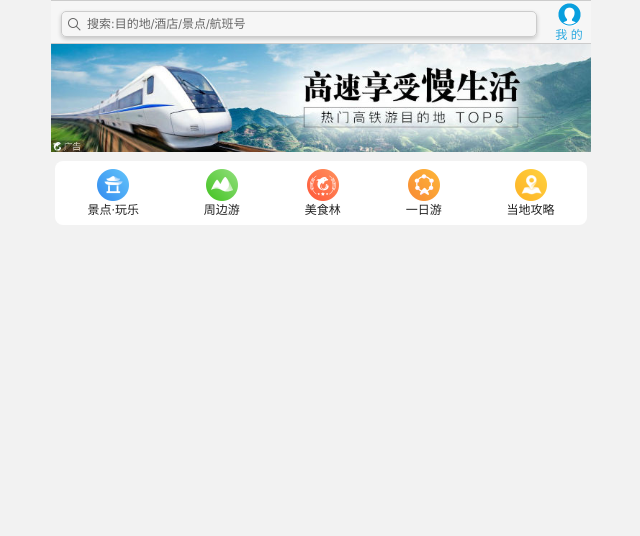
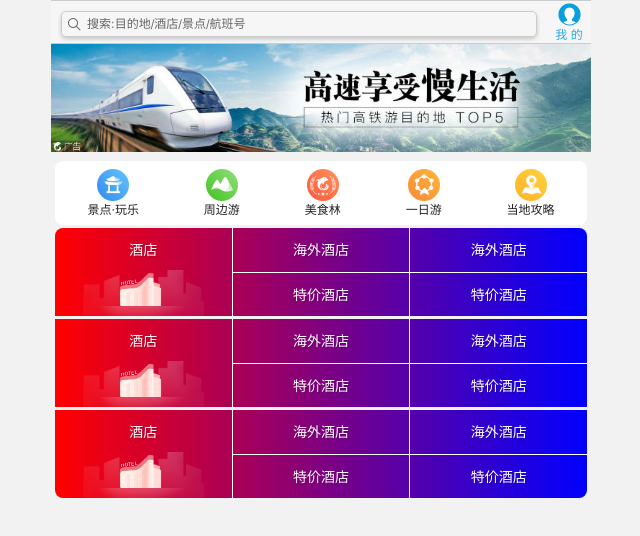
Before and after one commit to lihu132/xiecheng_mobile, a plain HTML site: page index.html in a window 1280 px wide. Shown: the whole page, without its empty margins (319-959 px from the left). Drawn offline with Linux system fonts and the light colour scheme.

Commit message:
linear_gradient

```diff
--- a/css/index.css
+++ b/css/index.css
@@ -149,3 +149,53 @@ body {
 .local-nav li .local-nav-icon-icon5 {
     background-position: 0 -128px;
 }
+
+/* 主导航栏 */
+nav {
+    margin: 0 4px 3px;
+    border-radius: 8px;
+    overflow: hidden;
+}
+
+.nav-common {
+    display: flex;
+    height: 88px;
+    /* 背景渐变必须添加浏览器私有前缀 */
+    background: -webkit-linear-gradient(left, red, blue);
+    flex-flow: row nowrap;
+}
+
+nav .nav-common:nth-child(2) {
+    margin: 3px 0;
+}
+
+
+.nav-common .nav-items {
+    flex: 1;
+    display: flex;
+    flex-direction: column;
+}
+
+.nav-items a {
+    flex: 1;
+    text-align: center;
+    line-height: 44px;
+    color: #fff;
+    font-size: 14px;
+    /* 文字阴影 */
+    text-shadow: 1px 1px rgba(0, 0, 0, .2);
+}
+
+.nav-items:nth-child(1) a {
+    background: url(../images/hotel.png) no-repeat bottom center;
+    background-size: 121px auto;
+}
+
+.nav-items a:nth-child(2) {
+    border-top: 1px solid #fff;
+}
+
+/* -n+2就是前面两个元素 */
+.nav-common .nav-items:nth-child(-n+2) {
+    border-right: 1px solid #fff;
+}
--- a/index.html
+++ b/index.html
@@ -49,7 +49,48 @@
             </a></li>
     </ul>
 
-
+    <!-- 主导航栏 -->
+    <nav>
+        <div class="nav-common">
+            <div class="nav-items">
+                <a href="#">酒店</a>
+            </div>
+            <div class="nav-items">
+                <a href="#">海外酒店</a>
+                <a href="#">特价酒店</a>
+            </div>
+            <div class="nav-items">
+                <a href="#">海外酒店</a>
+                <a href="#">特价酒店</a>
+            </div>
+        </div>
+        <div class="nav-common">
+            <div class="nav-items">
+                <a href="#">酒店</a>
+            </div>
+            <div class="nav-items">
+                <a href="#">海外酒店</a>
+                <a href="#">特价酒店</a>
+            </div>
+            <div class="nav-items">
+                <a href="#">海外酒店</a>
+                <a href="#">特价酒店</a>
+            </div>
+        </div>
+        <div class="nav-common">
+            <div class="nav-items">
+                <a href="#">酒店</a>
+            </div>
+            <div class="nav-items">
+                <a href="#">海外酒店</a>
+                <a href="#">特价酒店</a>
+            </div>
+            <div class="nav-items">
+                <a href="#">海外酒店</a>
+                <a href="#">特价酒店</a>
+            </div>
+        </div>
+    </nav>
 
 
 
```
